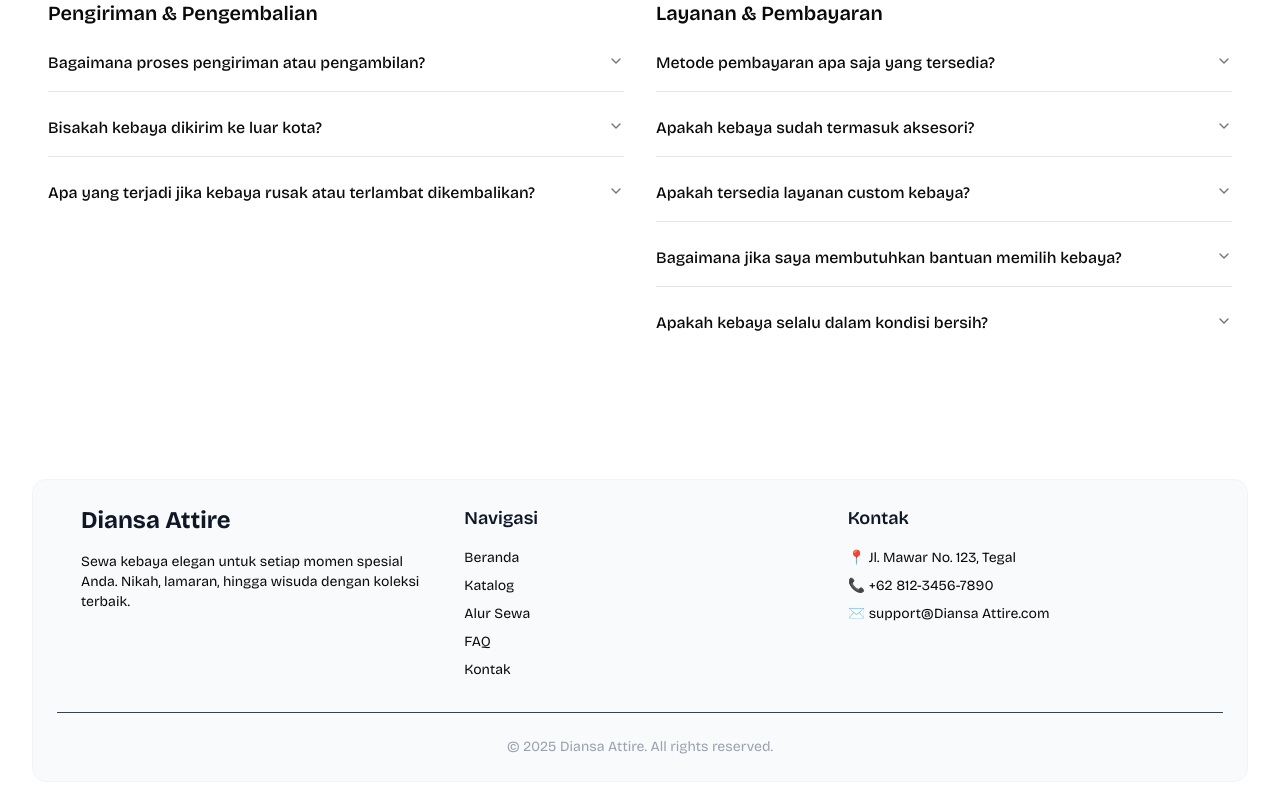
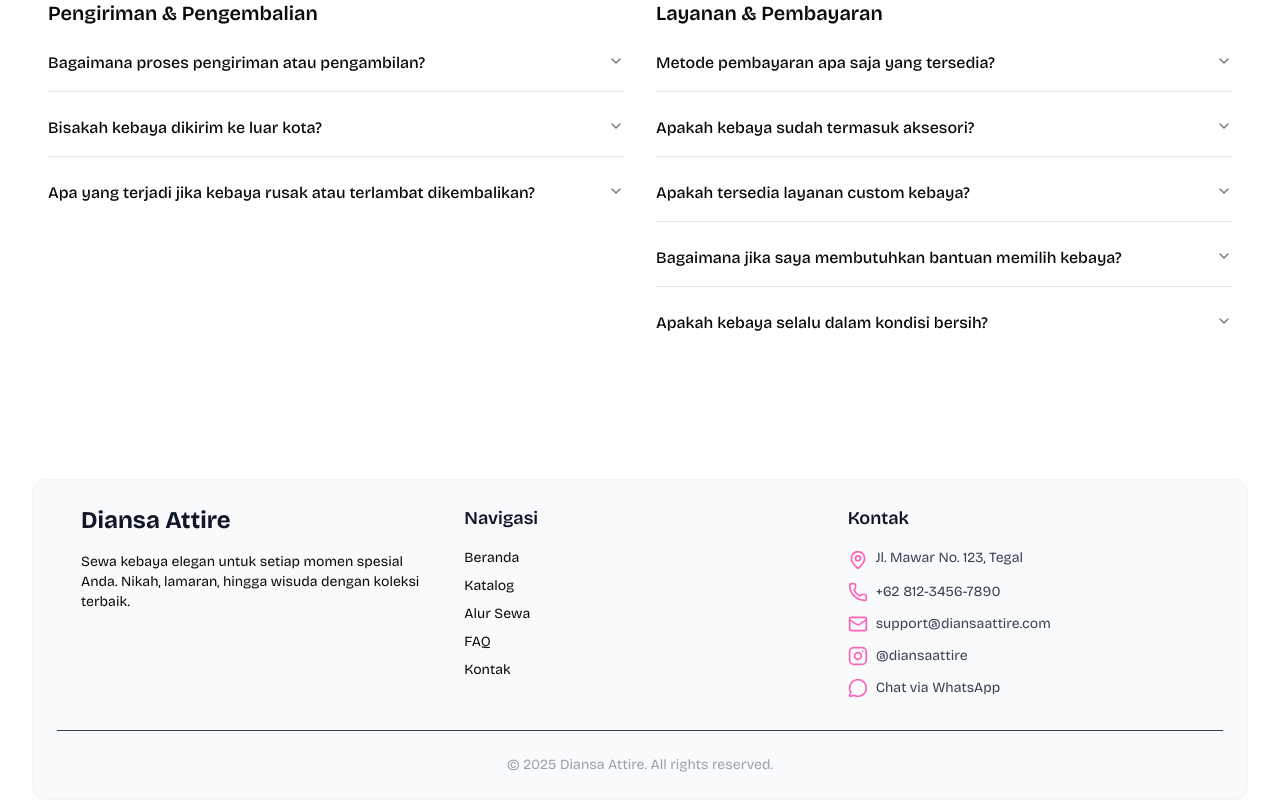
Before and after one commit to Driannm/diansa-attire, a Next.js app: page / in a window 1280 px wide. Shown: the part 3617-4417 px from the top of the page. Built offline with nearby package versions, Linux system fonts and the light colour scheme.

Commit message:
feat(footer): redesign layout and add contact & social media links

```diff
--- a/src/app/components/Footer.tsx
+++ b/src/app/components/Footer.tsx
@@ -1,4 +1,5 @@
 import Link from "next/link";
+import { MapPin, Phone, Mail, Instagram, MessageCircle } from "lucide-react";
 
 const Footer = () => {
   return (
@@ -6,7 +7,9 @@ const Footer = () => {
       <div className="container mx-auto px-6 grid grid-cols-1 md:grid-cols-3 gap-8">
         {/* Brand / Logo */}
         <div>
-          <h2 className="text-2xl font-bold text-gray-900 dark:text-white mb-4">Diansa Attire</h2>
+          <h2 className="text-2xl font-bold text-gray-900 dark:text-white mb-4">
+            Diansa Attire
+          </h2>
           <p className="text-sm">
             Sewa kebaya elegan untuk setiap momen spesial Anda. Nikah, lamaran,
             hingga wisuda dengan koleksi terbaik.
@@ -15,10 +18,14 @@ const Footer = () => {
 
         {/* Navigation */}
         <div>
-          <h3 className="text-lg font-semibold text-gray-900 dark:text-white mb-4">Navigasi</h3>
+          <h3 className="text-lg font-semibold text-gray-900 dark:text-white mb-4">
+            Navigasi
+          </h3>
           <ul className="space-y-2 text-sm">
             <li>
-              <Link href="/" className="hover:text-pink-500 transition">Beranda</Link>
+              <Link href="/" className="hover:text-pink-500 transition">
+                Beranda
+              </Link>
             </li>
             <li>
               <a href="/catalog" className="hover:text-pink-500 transition">
@@ -45,11 +52,72 @@ const Footer = () => {
 
         {/* Contact */}
         <div>
-          <h3 className="text-lg font-semibold text-gray-900 dark:text-white mb-4">Kontak</h3>
-          <ul className="space-y-2 text-sm">
-            <li>📍 Jl. Mawar No. 123, Tegal</li>
-            <li>📞 +62 812-3456-7890</li>
-            <li>✉️ support@Diansa Attire.com</li>
+          <h3 className="text-lg font-semibold text-gray-900 dark:text-white mb-4">
+            Kontak
+          </h3>
+          <ul className="space-y-3 text-sm text-gray-700 dark:text-gray-300">
+            {/* Alamat */}
+            <li className="flex items-start gap-2">
+              <MapPin className="h-5 w-5 text-pink-400 flex-shrink-0 mt-0.5" />
+              <a
+                href="https://www.google.com/maps?q=Jl.+Mawar+No.+123,+Tegal"
+                target="_blank"
+                rel="noopener noreferrer"
+                className="hover:underline"
+              >
+                Jl. Mawar No. 123, Tegal
+              </a>
+            </li>
+
+            {/* Telepon */}
+            <li className="flex items-center gap-2">
+              <Phone className="h-5 w-5 text-pink-400 flex-shrink-0" />
+              <a
+                href="https://wa.me/6281234567890"
+                target="_blank"
+                rel="noopener noreferrer"
+                className="hover:underline"
+              >
+                +62 812-3456-7890
+              </a>
+            </li>
+
+            {/* Email */}
+            <li className="flex items-center gap-2">
+              <Mail className="h-5 w-5 text-pink-400 flex-shrink-0" />
+              <a
+                href="mailto:support@diansaattire.com"
+                className="hover:underline"
+              >
+                support@diansaattire.com
+              </a>
+            </li>
+
+            {/* Instagram */}
+            <li className="flex items-center gap-2">
+              <Instagram className="h-5 w-5 text-pink-400 flex-shrink-0" />
+              <a
+                href="https://www.instagram.com/diansaattire"
+                target="_blank"
+                rel="noopener noreferrer"
+                className="hover:underline"
+              >
+                @diansaattire
+              </a>
+            </li>
+
+            {/* WhatsApp */}
+            <li className="flex items-center gap-2">
+              <MessageCircle className="h-5 w-5 text-pink-400 flex-shrink-0" />
+              <a
+                href="https://wa.me/6281234567890"
+                target="_blank"
+                rel="noopener noreferrer"
+                className="hover:underline"
+              >
+                Chat via WhatsApp
+              </a>
+            </li>
           </ul>
         </div>
       </div>
```
